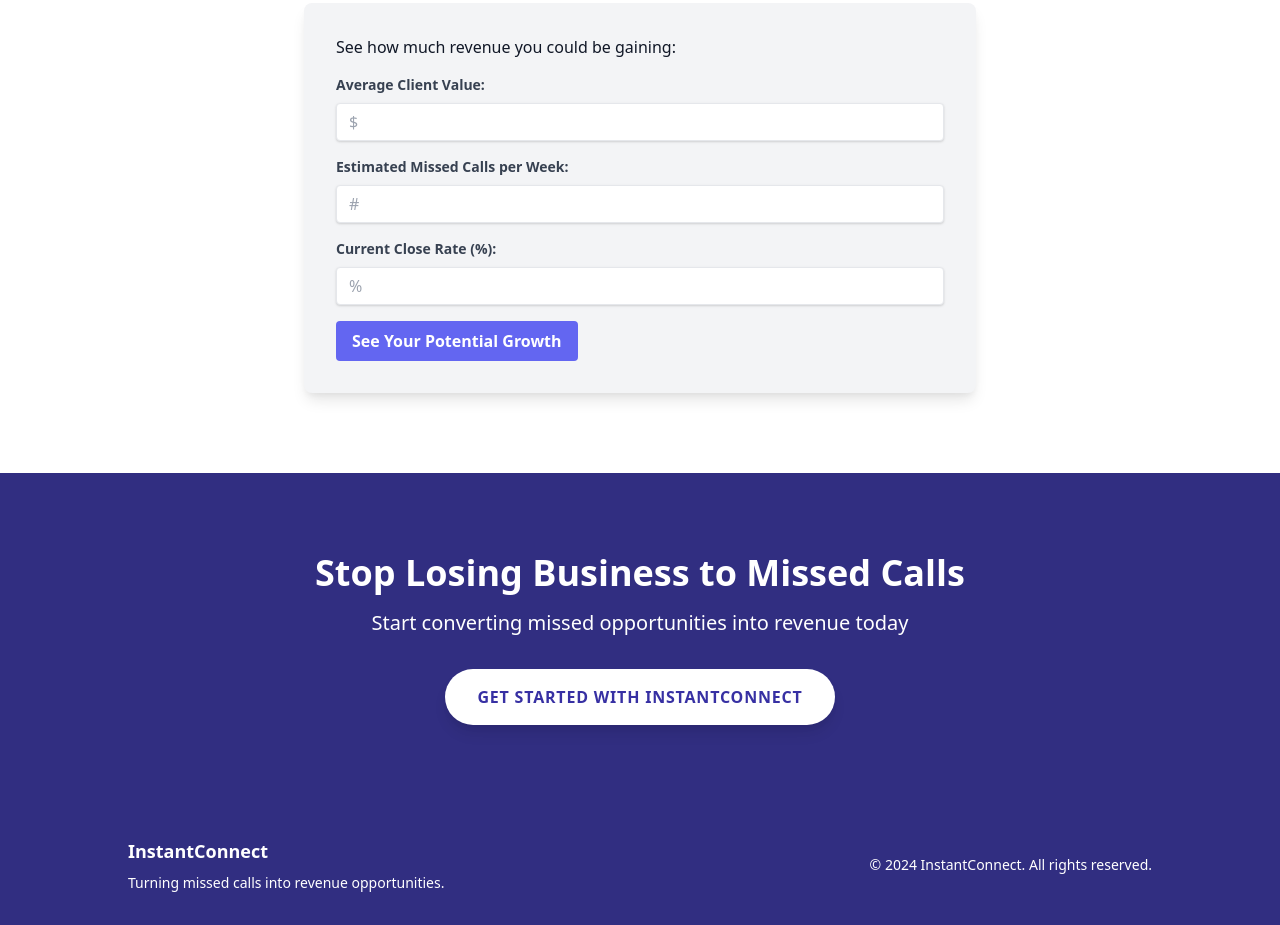
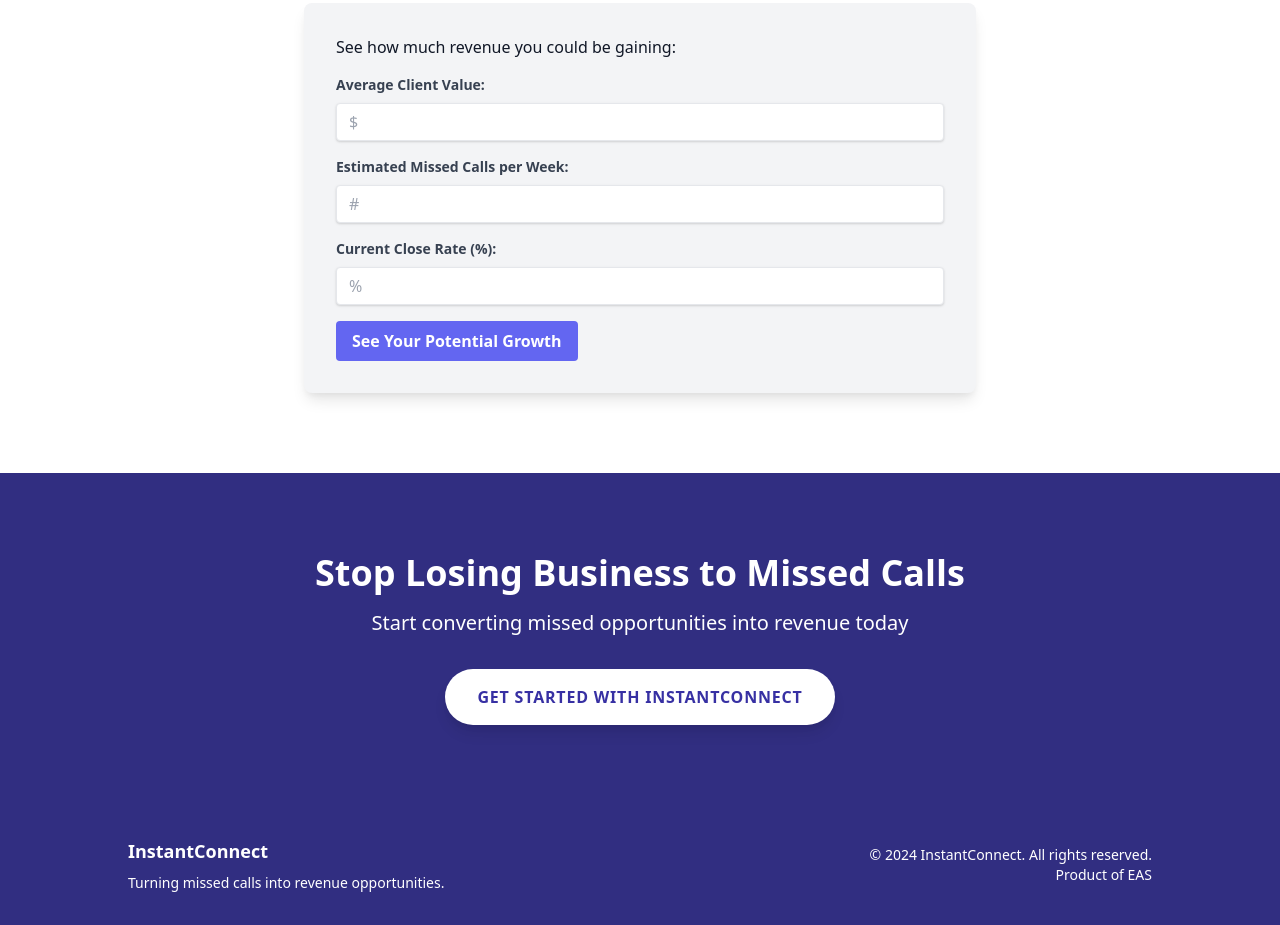
Before and after one commit to APP-EAS/ic-landing, a plain HTML site: page index.html in a window 1280 px wide. Shown: the part 2061-2986 px from the top of the page. Drawn offline with nearby package versions, Linux system fonts and the light colour scheme.

Commit message:
Update index.html

```diff
--- a/index.html
+++ b/index.html
@@ -183,8 +183,9 @@
                     <h3 class="text-lg font-bold mb-2">InstantConnect</h3>
                     <p class="text-sm">Turning missed calls into revenue opportunities.</p>
                 </div>
-                <div class="w-full md:w-1/2 text-center md:text-right">
+                <div class="w-full md:w-1/2 text-center md:text-right mb-4 md:mb-0">
                     <p class="text-sm">&copy; 2024 InstantConnect. All rights reserved.</p>
+                    <p class="text-sm">Product of EAS</p>
                 </div>
             </div>
         </div>
```
